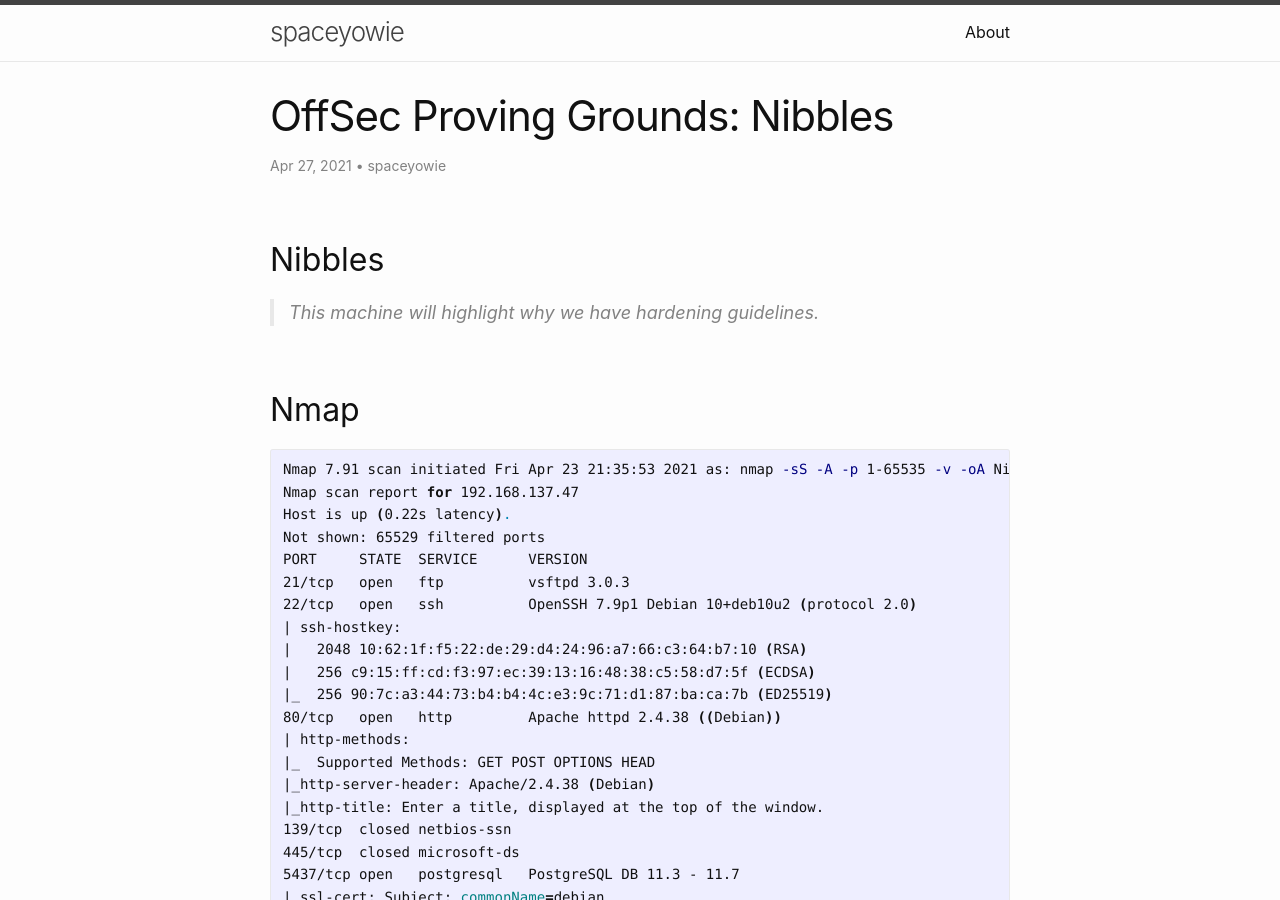
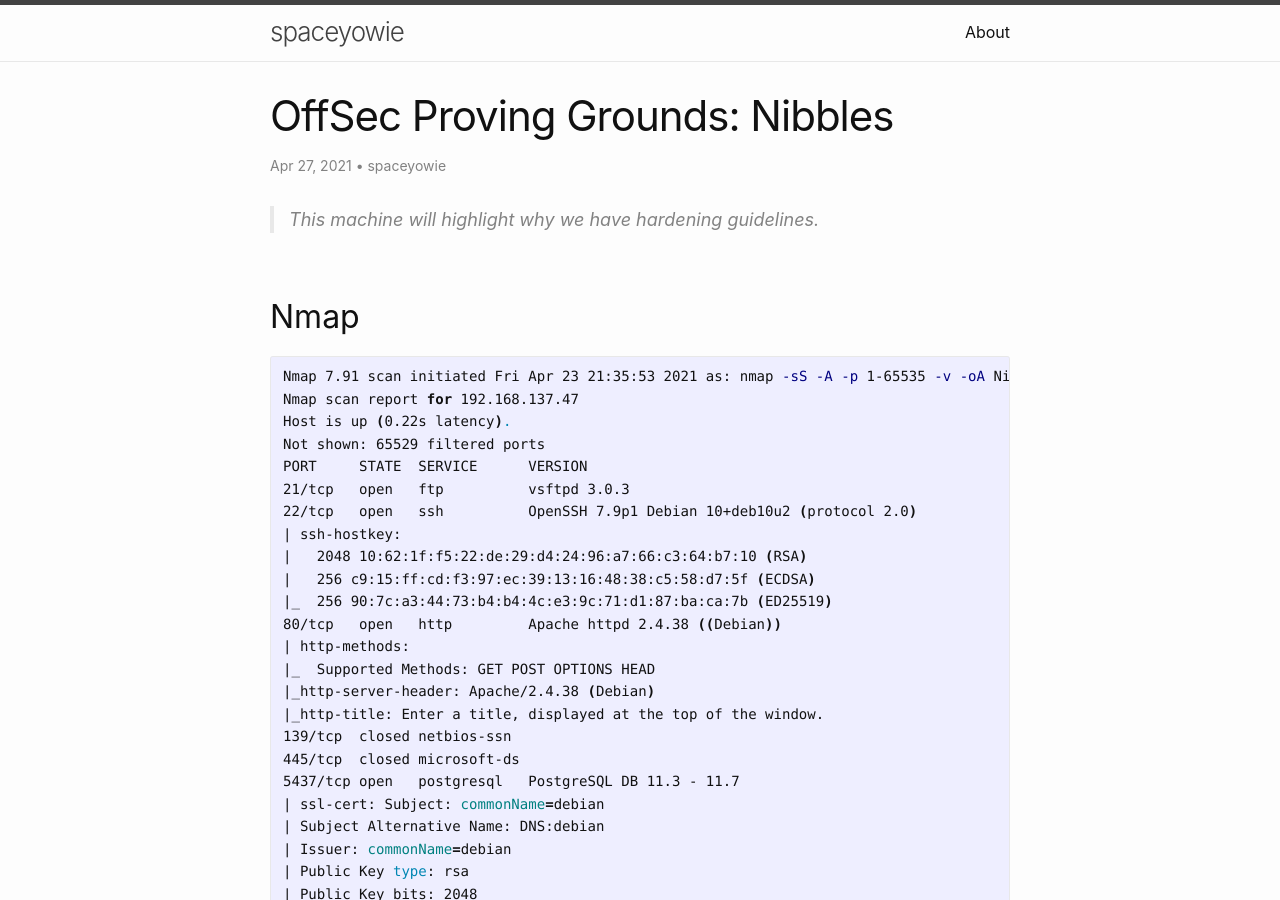
Before and after one commit to spaceyowie/spaceyowie.github.io, a Jekyll site: the page built from _posts/2021-04-27-offsec-proving-grounds-nibbles-writeup.md, in a window 1280 px wide and 900 px high. Built offline with Jekyll 4.4.1, drawn with Linux system fonts in a browser that asks for light colours.

Commit message:
Update 2021-04-27-offsec-proving-grounds-nibbles-writeup.md

```diff
--- a/_posts/2021-04-27-offsec-proving-grounds-nibbles-writeup.md
+++ b/_posts/2021-04-27-offsec-proving-grounds-nibbles-writeup.md
@@ -5,8 +5,6 @@ categories: provinggrounds
 author:
   - spaceyowie
 ---
-
-## Nibbles
 
 > This machine will highlight why we have hardening guidelines.
 
```
